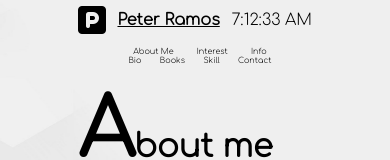
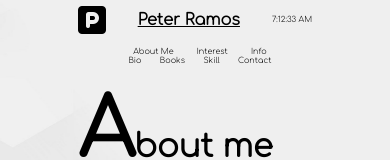
Before and after one commit to dchamp16/about-me, a React (Create React App) app: page / in a window 390 px wide. Shown: the top 160 px of the page. Built offline with nearby package versions, Linux system fonts and the light colour scheme.

Commit message:
clock smaller

```diff
--- a/src/components/Clock.jsx
+++ b/src/components/Clock.jsx
@@ -11,5 +11,5 @@ export default function Clock() {
     return () => clearInterval(interval);
   }, []);
 
-  return <div>{time}</div>;
+  return <div className="clock">{time}</div>;
 }
--- a/src/index.css
+++ b/src/index.css
@@ -248,7 +248,7 @@ footer {
 /* for MOBILE responsive purposes */
 
 @media only screen and (max-width: 500px) {
-  #clock {
+  .clock {
     font-size: 0.5em;
   }
   .head {
@@ -323,9 +323,3 @@ footer {
     display: none;
   }
 }
-
-@media only screen and (max-width: 900px) {
-  center {
-    display: none;
-  }
-}
```
